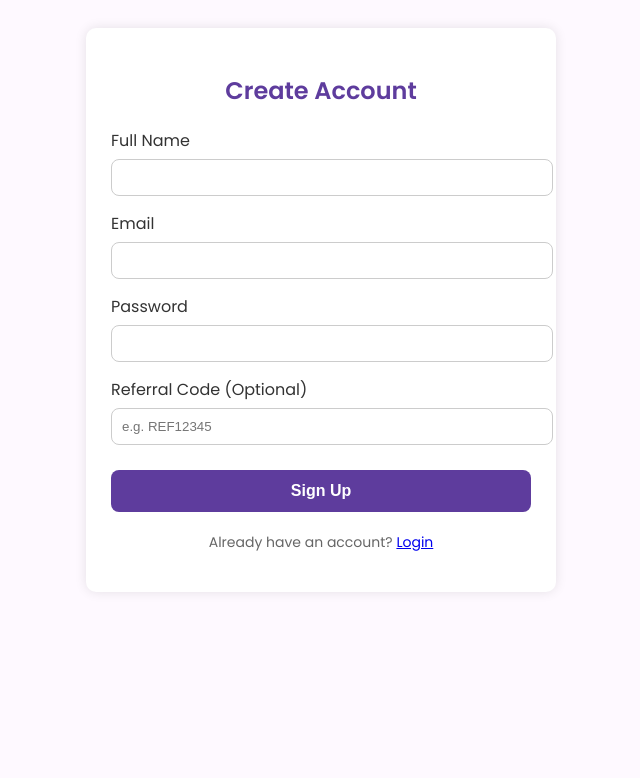
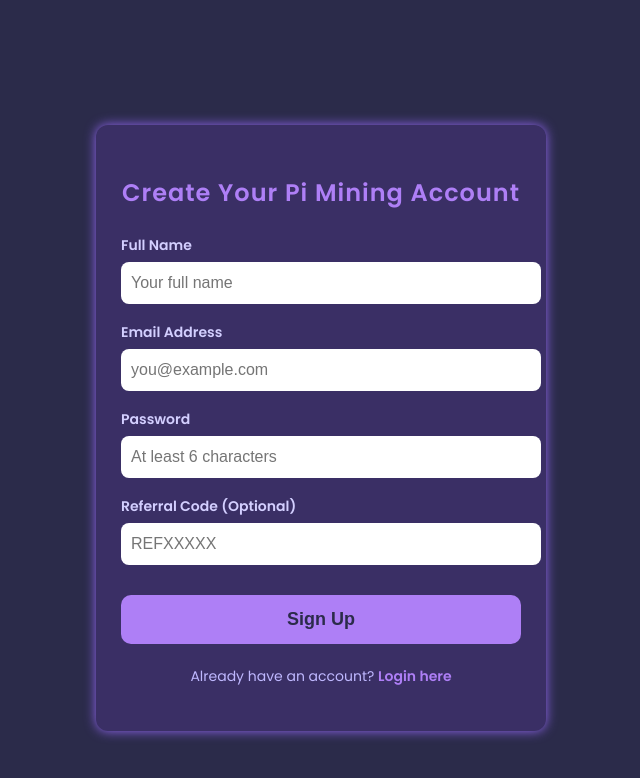
Before and after one commit to burnac4321/Pi-mining-, a plain HTML site: page signup.html in a window 1280 px wide. Shown: the whole page, without its empty margins (319-959 px from the left). Drawn offline with Linux system fonts and the light colour scheme.

Commit message:
Update signup.html

```diff
--- a/signup.html
+++ b/signup.html
@@ -2,86 +2,112 @@
 <html lang="en">
 <head>
   <meta charset="UTF-8" />
-  <meta name="viewport" content="width=device-width, initial-scale=1.0" />
+  <meta name="viewport" content="width=device-width, initial-scale=1" />
   <title>Sign Up - Pi Mining Simulator</title>
-  <meta name="description" content="Create your account and start mining Pi-style coins. Invite friends to boost your mining rate.">
+  <meta name="description" content="Create your Pi Mining account and start mining Pi coins with referral bonuses." />
   <link href="https://fonts.googleapis.com/css2?family=Poppins:wght@400;600&display=swap" rel="stylesheet" />
   <style>
     body {
       font-family: 'Poppins', sans-serif;
-      background: #fef9ff;
-      color: #333;
+      background: #2b2b4a;
+      color: #fff;
       padding: 20px;
+      min-height: 100vh;
+      display: flex;
+      align-items: center;
+      justify-content: center;
     }
     .container {
-      max-width: 420px;
-      margin: auto;
-      background: #fff;
-      border-radius: 10px;
-      padding: 25px;
-      box-shadow: 0 0 12px rgba(0, 0, 0, 0.1);
+      background: #3a2f65;
+      max-width: 400px;
+      width: 100%;
+      border-radius: 12px;
+      padding: 30px 25px;
+      box-shadow: 0 0 12px #9266f2;
     }
     h2 {
       text-align: center;
-      color: #5E3C9D;
-      margin-bottom: 20px;
+      color: #ae7ff6;
+      margin-bottom: 25px;
+      font-weight: 700;
+      letter-spacing: 1px;
     }
     label {
       display: block;
-      margin-top: 15px;
-      font-weight: 500;
+      margin-top: 18px;
+      font-weight: 600;
+      font-size: 14px;
+      color: #d3cfff;
     }
     input {
       width: 100%;
-      padding: 10px;
+      padding: 12px 10px;
       margin-top: 6px;
-      border: 1px solid #ccc;
       border-radius: 8px;
+      border: none;
+      font-size: 16px;
+      outline: none;
+    }
+    input:focus {
+      box-shadow: 0 0 5px #ae7ff6;
     }
     button {
+      margin-top: 30px;
       width: 100%;
-      margin-top: 25px;
-      padding: 12px;
-      background-color: #5E3C9D;
+      padding: 14px;
+      background: #ae7ff6;
+      border: none;
+      border-radius: 10px;
+      font-size: 18px;
+      font-weight: 700;
+      color: #2b2b4a;
+      cursor: pointer;
+      transition: background 0.3s ease;
+    }
+    button:hover {
+      background: #9266f2;
       color: white;
-      border: none;
-      border-radius: 8px;
-      font-weight: 600;
-      font-size: 16px;
-      cursor: pointer;
     }
     .note {
+      margin-top: 22px;
       text-align: center;
       font-size: 14px;
-      margin-top: 20px;
-      color: #666;
+      color: #bfb8ff;
+    }
+    .note a {
+      color: #ae7ff6;
+      text-decoration: none;
+      font-weight: 600;
+    }
+    .note a:hover {
+      text-decoration: underline;
     }
   </style>
 </head>
 <body>
   <div class="container">
-    <h2>Create Account</h2>
-    <form id="signupForm">
+    <h2>Create Your Pi Mining Account</h2>
+    <form id="signupForm" autocomplete="off">
       <label for="name">Full Name</label>
-      <input type="text" id="name" required />
+      <input type="text" id="name" required placeholder="Your full name" />
 
-      <label for="email">Email</label>
-      <input type="email" id="email" required />
+      <label for="email">Email Address</label>
+      <input type="email" id="email" required placeholder="you@example.com" />
 
       <label for="password">Password</label>
-      <input type="password" id="password" required />
+      <input type="password" id="password" required placeholder="At least 6 characters" minlength="6" />
 
       <label for="referral">Referral Code (Optional)</label>
-      <input type="text" id="referral" placeholder="e.g. REF12345" />
+      <input type="text" id="referral" placeholder="REFXXXXX" maxlength="8" style="text-transform: uppercase;" />
 
       <button type="submit">Sign Up</button>
     </form>
-    <p class="note">Already have an account? <a href="login.html">Login</a></p>
+    <p class="note">Already have an account? <a href="login.html">Login here</a></p>
   </div>
 
   <script type="module">
     import { initializeApp } from "https://www.gstatic.com/firebasejs/9.23.0/firebase-app.js";
-    import { getFirestore, collection, addDoc, getDocs, query, where, updateDoc, doc, setDoc } from "https://www.gstatic.com/firebasejs/9.23.0/firebase-firestore.js";
+    import { getFirestore, collection, query, where, getDocs, updateDoc, doc, setDoc } from "https://www.gstatic.com/firebasejs/9.23.0/firebase-firestore.js";
     import { getAuth, createUserWithEmailAndPassword } from "https://www.gstatic.com/firebasejs/9.23.0/firebase-auth.js";
 
     const firebaseConfig = {
@@ -104,41 +130,58 @@
       const name = document.getElementById("name").value.trim();
       const email = document.getElementById("email").value.trim();
       const password = document.getElementById("password").value;
-      const referral = document.getElementById("referral").value.trim().toUpperCase();
-      const referralCode = "REF" + Math.random().toString(36).substring(2, 8).toUpperCase();
-      let miningRate = 0.2;
+      const referralInput = document.getElementById("referral").value.trim().toUpperCase();
+
+      // Generate unique referral code for this new user
+      const referralCode = "REF" + Math.random().toString(36).substring(2, 7).toUpperCase();
 
       try {
+        // Create user with Firebase Auth
         const userCredential = await createUserWithEmailAndPassword(auth, email, password);
         const uid = userCredential.user.uid;
 
-        // Check if referral is valid and update referrer
-        if (referral) {
-          const q = query(collection(db, "users"), where("referralCode", "==", referral));
-          const snapshot = await getDocs(q);
-          if (!snapshot.empty) {
-            const refDoc = snapshot.docs[0];
+        // Default user mining data
+        const baseMiningRate = 0.1;   // Pi/hr
+        let referralBonus = 0;
+
+        // Handle referral bonus for referrer if referral code was used
+        if (referralInput) {
+          const usersRef = collection(db, "users");
+          const q = query(usersRef, where("referralCode", "==", referralInput));
+          const querySnapshot = await getDocs(q);
+
+          if (!querySnapshot.empty) {
+            const refDoc = querySnapshot.docs[0];
             const refDocId = refDoc.id;
             const refData = refDoc.data();
-            const newRate = (refData.miningRate || 0.2) + 0.1;
 
+            // Increase referrer's referralBonus by 0.1
+            const newReferralBonus = (refData.referralBonus || 0) + 0.1;
             await updateDoc(doc(db, "users", refDocId), {
-              miningRate: newRate
+              referralBonus: newReferralBonus
             });
+
+            // You may also track referrals count if you want
+          } else {
+            alert("Referral code not found or invalid. Proceeding without referral bonus.");
           }
         }
 
-        // Save user data to Firestore
+        // Save new user data to Firestore
         await setDoc(doc(db, "users", uid), {
           name,
           email,
-          referralUsed: referral || null,
+          referralUsed: referralInput || null,
           referralCode,
-          miningRate,
+          baseMiningRate,
+          referralBonus,
+          isVerified: false,
+          totalMined: 0,
+          lastMiningStart: null,
           createdAt: new Date()
         });
 
-        alert("Account created! Your referral code: " + referralCode);
+        alert(`Account created successfully!\nYour referral code: ${referralCode}`);
         window.location.href = "login.html";
       } catch (error) {
         console.error("Signup error:", error);
```
